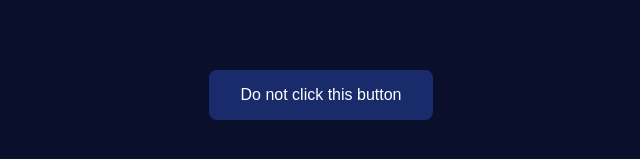
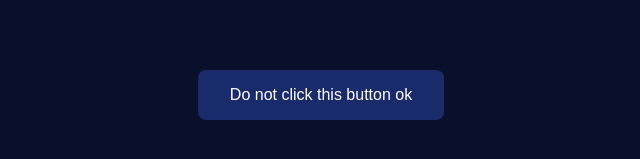
Before and after one commit to hssu1205/study, a website built with Vite: page index.html in a window 1280 px wide. Shown: the part 305-464 px from the top of the page, without its empty margins (319-959 px from the left). Built offline with nearby package versions, Linux system fonts and the light colour scheme.

Commit message:
Update index.html

```diff
--- a/index.html
+++ b/index.html
@@ -8,7 +8,7 @@
   </head>
   <body>
     <div id="app">
-      <button id="warning-btn">Do not click this button</button>
+      <button id="warning-btn">Do not click this button ok</button>
       <p id="warning-msg" class="hidden">I said do not click this button</p>
     </div>
     <script type="module" src="/src/main.js"></script>
```
